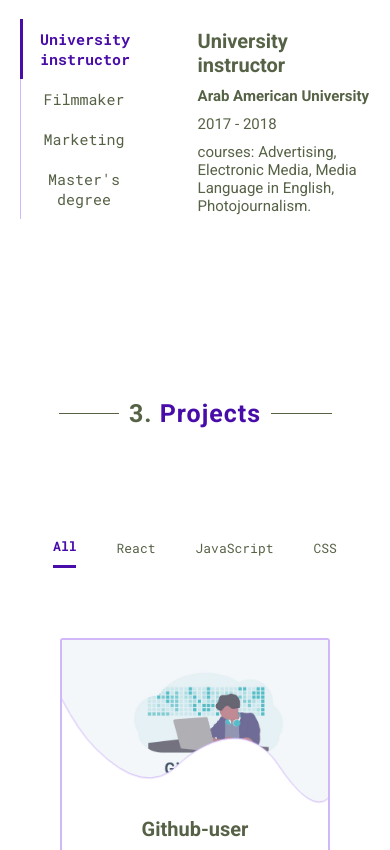
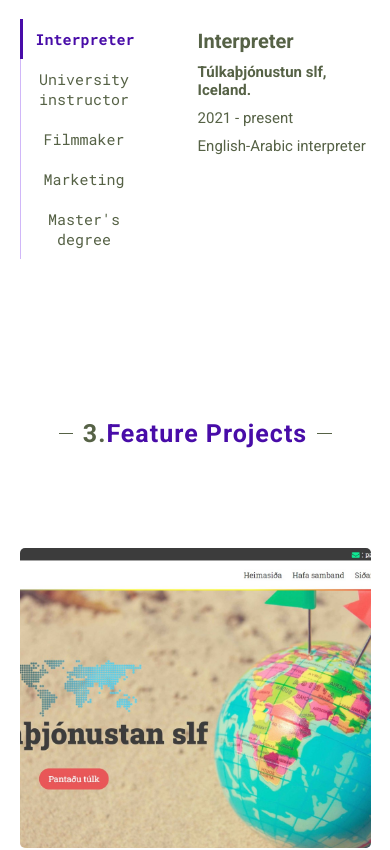
Before and after one commit to yousef-ghanim/my-portfolio, a React (Create React App) app: page / in a window 390 px wide. Shown: the part 1800-2650 px from the top of the page. Built offline with nearby package versions, Linux system fonts and the light colour scheme.

Commit message:
adding feature project

```diff
--- a/src/App.js
+++ b/src/App.js
@@ -1,6 +1,7 @@
 import React, { useState, useEffect } from "react";
 import Header from "./components/Header";
 import About from "./components/About";
+import MyProjects from "./components/MyProjects";
 import Projects from "./components/Projects";
 import Contact from "./components/Contact";
 import Footer from "./components/Footer";
@@ -23,6 +24,7 @@ function App() {
         <>
           <Header />
           <About />
+          <MyProjects />
           <Projects />
           <Contact />
           <Footer />
--- a/src/components/About.js
+++ b/src/components/About.js
@@ -28,7 +28,7 @@ const About = () => {
               <li>React Router</li>
               <li>JavaScript</li>
               <li>JS6</li>
-              <li>Sass</li>
+              <li>Styled Comp.</li>
               <li>CSS3</li>
               <li>Html5</li>
               <li>Git</li>
@@ -38,11 +38,7 @@ const About = () => {
           </div>
           <div className="profile-image-container">
             <div className="image-frame">
-              <img
-                className="profile-image"
-                src={profile}
-                alt="profile picture"
-              />
+              <img className="profile-image" src={profile} alt="profile" />
             </div>
           </div>
         </div>
--- a/src/components/Contact.js
+++ b/src/components/Contact.js
@@ -59,7 +59,7 @@ const Contact = () => {
           <div className="title-container contact-title-container">
             <div className="line contact-title-line"></div>
             <h1 className="contact-title title">
-              <span>4.</span> Contact me
+              <span>5.</span> Contact me
             </h1>
           </div>
 
--- /dev/null
+++ b/src/components/MyProjects.js
@@ -0,0 +1,46 @@
+import React from "react";
+import { FaGithub, FaEye } from "react-icons/fa";
+import { myProjects } from "../data";
+
+const MyProjects = () => {
+  return (
+    <section className="myProjects-section">
+      <div className="myProjects-container">
+        {/* <h2 className="myProjects-title">My Project</h2> */}
+        <div className="title-container projects-title-container">
+          <h1 className="projects-title title">
+            <span>3.</span>Feature Projects
+          </h1>
+          <div className="line projects-title-line"></div>
+        </div>
+        <div className="myProjects-wrapper">
+          {myProjects.map((item) => {
+            return (
+              <article key={item.id} className="myProjects-item">
+                <img
+                  className="myProjects-image"
+                  src={item.image}
+                  alt="myProject-bg"
+                />
+                <div className="myProjects-info">
+                  <h6 className="myProject-title">{item.title}</h6>
+                  <p className="myProject-desc">{item.desc}</p>
+                  <div className="myProject-icons">
+                    <a href={item.preview} className="myProject-preview">
+                      <FaEye />
+                    </a>
+                    <a href={item.code} className="myProject-preview">
+                      <FaGithub />
+                    </a>
+                  </div>
+                </div>
+              </article>
+            );
+          })}
+        </div>
+      </div>
+    </section>
+  );
+};
+
+export default MyProjects;
--- a/src/components/Projects.js
+++ b/src/components/Projects.js
@@ -26,7 +26,7 @@ const Projects = () => {
     <section className="section projects-section" id="projects">
       <div className="title-container projects-title-container">
         <h1 className="projects-title title">
-          <span>3.</span> Projects
+          <span>4.</span> Projects
         </h1>
         <div className="line projects-title-line"></div>
       </div>
--- a/src/data.js
+++ b/src/data.js
@@ -1,6 +1,13 @@
 const jobs = [
   {
     id: 1,
+    job: "Interpreter",
+    year: "2021 - present",
+    company: "Túlkaþjónustun slf, Iceland.",
+    info: "English-Arabic interpreter",
+  },
+  {
+    id: 2,
     job: "University instructor",
     year: "2017 - 2018",
     company: "Arab American University",
@@ -8,21 +15,21 @@ const jobs = [
   },
 
   {
-    id: 2,
+    id: 3,
     job: "Filmmaker",
     year: "2015 - 2019",
     company: "Freelance",
     info: "Award winner for the short film 'The Doll'.",
   },
   {
-    id: 3,
+    id: 4,
     job: "Marketing",
     year: "2008 - 2015",
     company: "Al-Ghanim Electronics Co.",
     info: "Marketer, Customer service, Social media, Day-to-day operations.",
   },
   {
-    id: 4,
+    id: 5,
     job: "Master's degree",
     year: "2015 - 2016",
     company: "Limkokwing University of Creative Technology.",
@@ -126,3 +133,14 @@ export const projects = [
 ];
 
 export default jobs;
+
+export const myProjects = [
+  {
+    id: 0,
+    title: "Túlkaþjónustan",
+    preview: "https://pantatulk.netlify.app/",
+    code: "https://github.com/yousef-ghanim/pantatulk",
+    desc: "A website I built for an Icelandic interpretation company.",
+    image: "./images/pantatulk.jpg",
+  },
+];
--- a/src/index.css
+++ b/src/index.css
@@ -433,6 +433,81 @@ html {
   color: var(--secondary);
 }
 
+/* My projects */
+
+.myProjects-section {
+  padding: 8rem 0;
+}
+
+.myProjects-container {
+  margin: 0 auto;
+  max-width: 120rem;
+  text-align: center;
+}
+
+.myProjects-wrapper {
+  text-align: center;
+}
+
+.myProjects-item {
+  width: 80rem;
+  height: 30rem;
+  position: relative;
+  margin: 0 auto;
+  border-radius: 0.5rem;
+  overflow: hidden;
+}
+
+.myProjects-image {
+  width: 100%;
+  height: 100%;
+  object-fit: cover;
+  position: absolute;
+  display: flex;
+  justify-content: center;
+  align-items: center;
+}
+.myProjects-info {
+  position: absolute;
+  width: 100%;
+  height: 100%;
+  background-color: rgba(0, 0, 0, 0.7);
+  display: flex;
+  align-items: center;
+  justify-content: center;
+  flex-direction: column;
+  color: var(--light);
+  opacity: 0;
+  transition: 0.5s all ease-in-out;
+}
+
+.myProjects-item:hover .myProjects-info {
+  opacity: 1;
+}
+
+.myProject-title {
+  font-size: 2.5rem;
+  margin-bottom: 2rem;
+}
+.myProject-desc {
+  font-size: 2rem;
+}
+
+.myProject-icons {
+  margin-top: 2rem;
+  width: 30%;
+  display: flex;
+  justify-content: space-between;
+  align-items: center;
+  font-size: 3rem;
+}
+.myProject-preview {
+  color: var(--light);
+}
+.myProject-preview:hover {
+  color: var(--primary);
+}
+
 /* projects */
 
 .projects-section {
@@ -442,7 +517,7 @@ html {
 .projects-title-container {
   width: 50rem;
   position: relative;
-  margin-bottom: 10rem;
+  margin: 0 auto 10rem auto;
 }
 .projects-title {
   font-size: 2.5rem;
@@ -814,6 +889,9 @@ html {
     max-width: 14rem;
     text-align: left;
   }
+  .myProjects-item {
+    width: 90%;
+  }
 }
 @media screen and (max-width: 1200px) {
   /* about */
```
Also changed, not shown: public/images/pantatulk.jpg (added).
